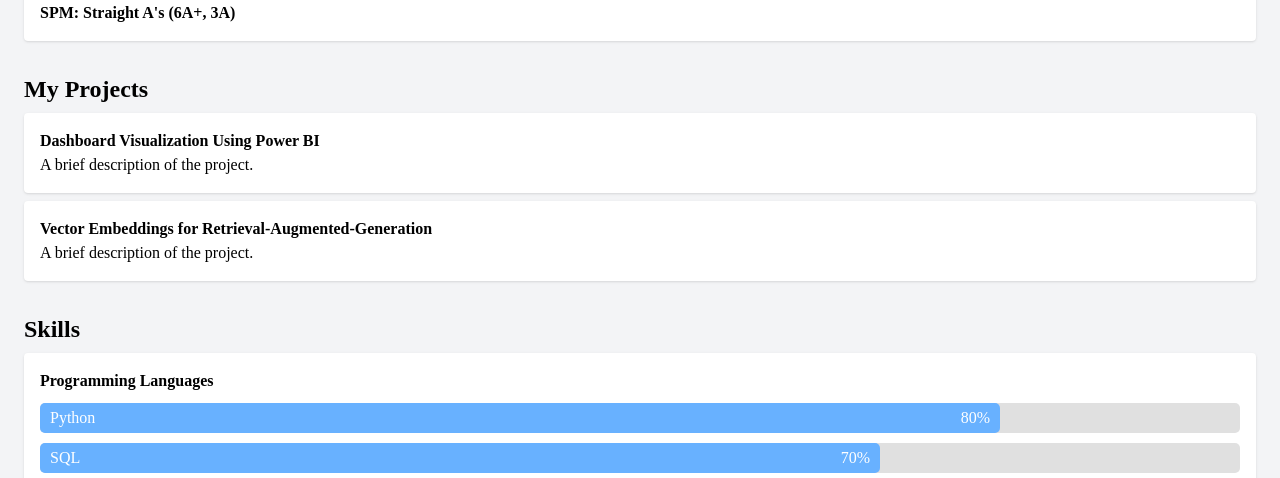
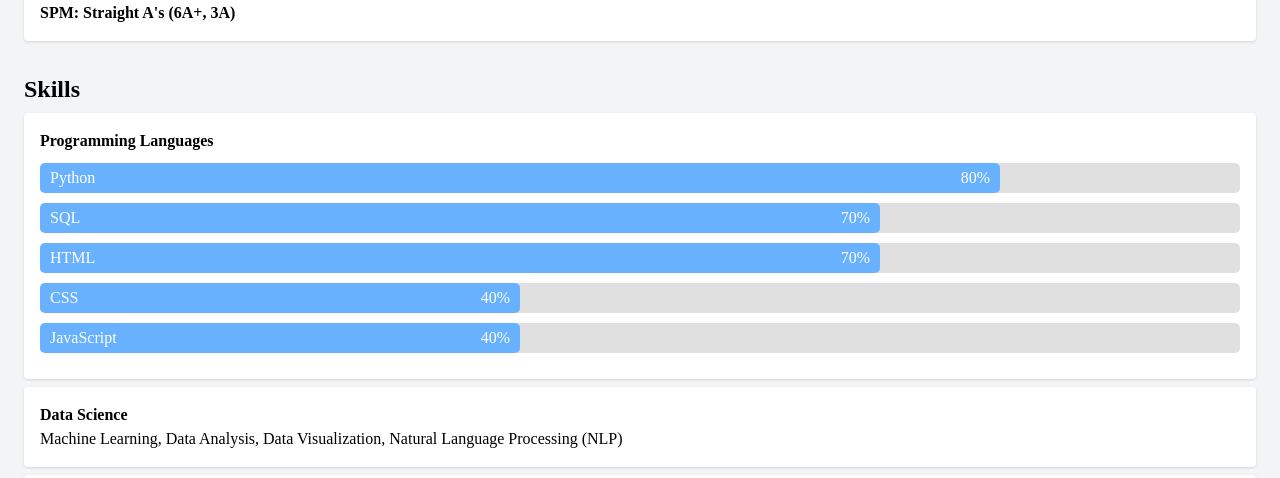
Before and after one commit to khaigrizz/Biography, a website: page index.html in a window 1280 px wide. Shown: the part 751-1229 px from the top of the page. Drawn offline with nearby package versions, Linux system fonts and the light colour scheme; a web font is replaced by a local one.

Commit message:
Update index.html

```diff
--- a/index.html
+++ b/index.html
@@ -77,20 +77,6 @@
                     </h3>
                     <p><strong>(2018-2019) Pure Science Stream</strong></p>
                     <p><strong>SPM: Straight A's (6A+, 3A)</strong></p>
-                </li>
-            </ul>
-        </section>
-
-        <section id="projects" class="mb-8">
-            <h2 class="text-2xl font-semibold">My Projects</h2>
-            <ul class="mt-2 space-y-2">
-                <li class="bg-white p-4 rounded shadow">
-                    <h3 class="font-bold">Dashboard Visualization Using Power BI</h3>
-                    <p>A brief description of the project.</p>
-                </li>
-                <li class="bg-white p-4 rounded shadow">
-                    <h3 class="font-bold">Vector Embeddings for Retrieval-Augmented-Generation</h3>
-                    <p>A brief description of the project.</p>
                 </li>
             </ul>
         </section>
```
